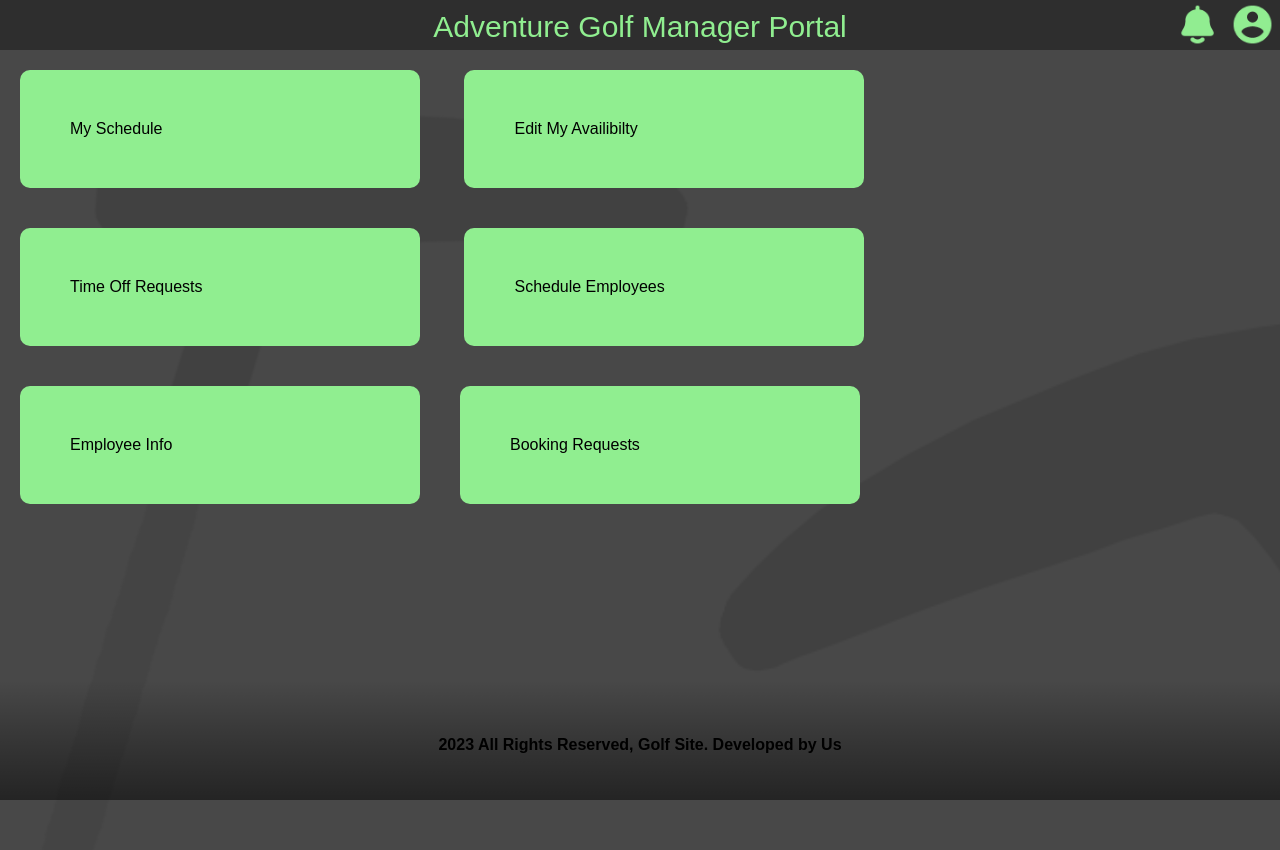
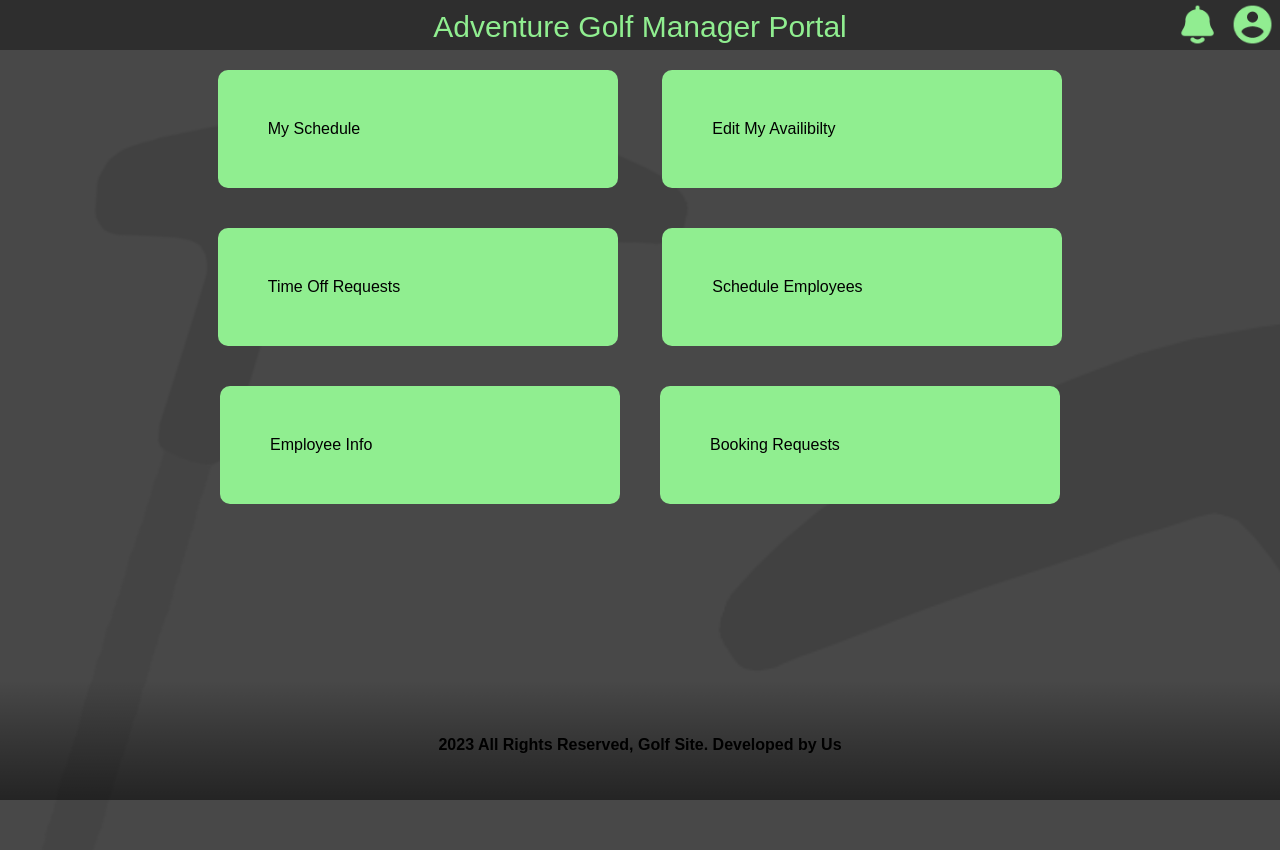
Before and after one commit to CadenConde/My-Golf-Site, a PHP site: page /GolfSite/admin/employeeIndex.php in a window 1280 px wide. Run offline with PHP 8.4, Linux system fonts and the light colour scheme; the visitor is signed in with stand-in values (Sample User, id 1); data that the repository does not hold is empty.

Commit message:
Add files via upload

```diff
--- a/GolfSite/css/admin.css
+++ b/GolfSite/css/admin.css
@@ -1,8 +1,3 @@
-:root{
-    --number-of-cards: round(down,(100vw / 440px));
-}
-
-
 *{
     margin: 0;
     padding: 0;
@@ -162,20 +157,21 @@ img.nav:hover{
 }
 
 .cardContainer{
-    width: calc(100vw - var(--number-of-cards) * 400px);
+    width: 90%;
     margin:auto;
-    text-align: left;
+    text-align: center;
 }
+
 .adminCard{
     width: 300px;
     background-color: #90ee90;
     border-radius: 10px;
     padding: 50px;
     margin:20px;
+    text-align: center;
+    cursor:pointer;
     display: inline-flex;
-    cursor:pointer;
 }
 a{
     all:unset;
-
 }
```
